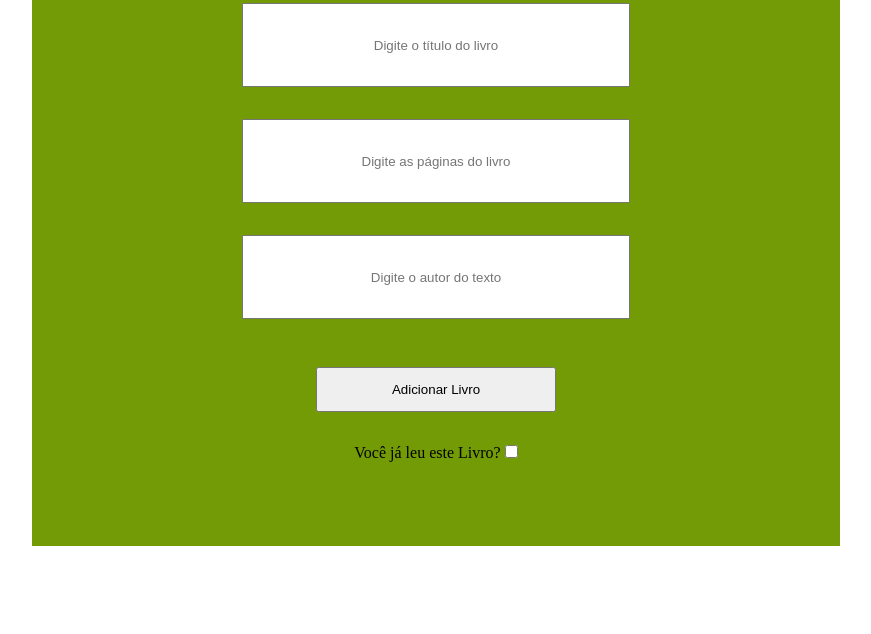
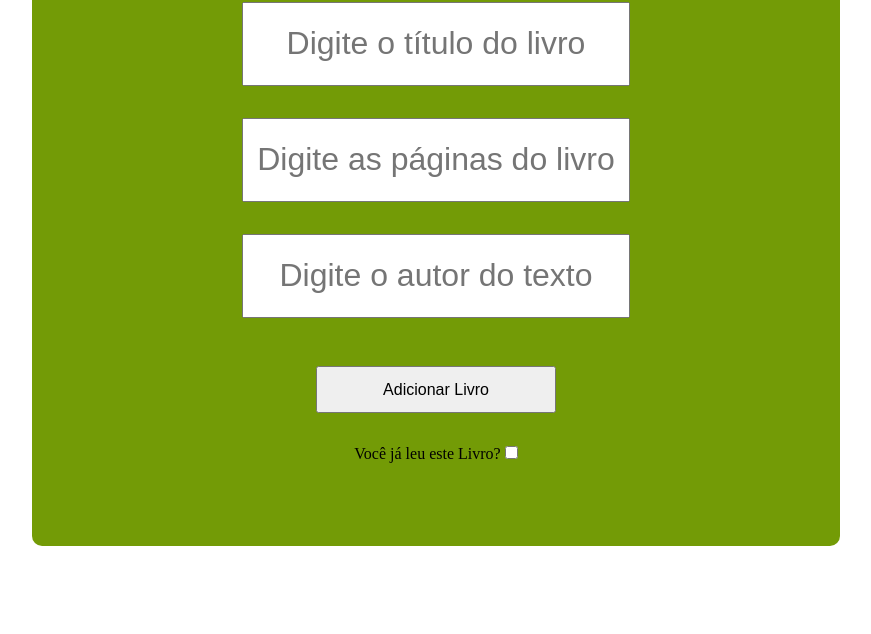
Before and after one commit to DevMz35/Biblioteca-de-Livros, a plain HTML site: page index.html in a window 1280 px wide. Shown: the part 166-800 px from the top of the page, without its empty margins (204-1075 px from the left). Drawn offline with Linux system fonts and the light colour scheme.

Commit message:
Em andamento....

```diff
--- a/style.css
+++ b/style.css
@@ -13,6 +13,7 @@
     align-items: center;
     margin: 2rem auto;
     padding: 20px;
+    border-radius: 10px;
 }
 
 .dados-do-livro{
@@ -28,10 +29,12 @@
     margin-top: 1rem;
     margin-bottom: 1rem;
     text-align: center;
+    font-size: 2rem;
 }
 
 #button{
     width: 15rem;
     padding: .8rem;
     margin: 2rem;
+    font-size: 1rem;
 }
```
